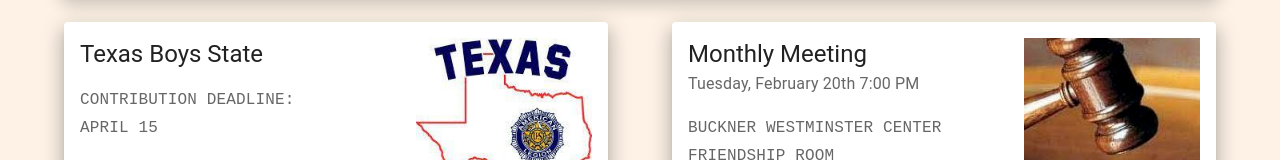
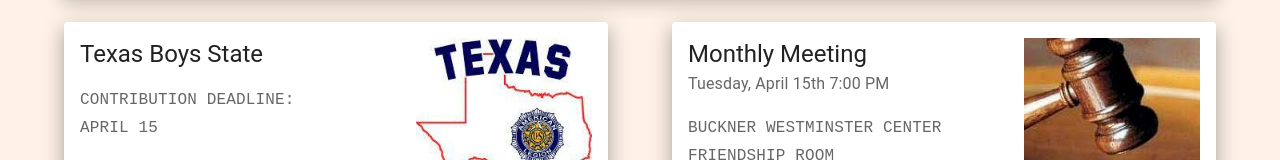
Before and after one commit to nathangreiling/amleg232, a React (Create React App) app: page /membership/ in a window 1280 px wide. Shown: the part 429-589 px from the top of the page. Built offline with nearby package versions, Linux system fonts and the light colour scheme.

Commit message:
Update index.js

```diff
--- a/src/components/Home/index.js
+++ b/src/components/Home/index.js
@@ -47,7 +47,7 @@ const featuredPosts = [
   },
   {
     title: 'Monthly Meeting',
-    date: 'Tuesday, February 20th',
+    date: 'Tuesday, April 15th',
     time:'7:00 PM',
     location:'BUCKNER WESTMINSTER CENTER \nFRIENDSHIP ROOM',
     description:
```
